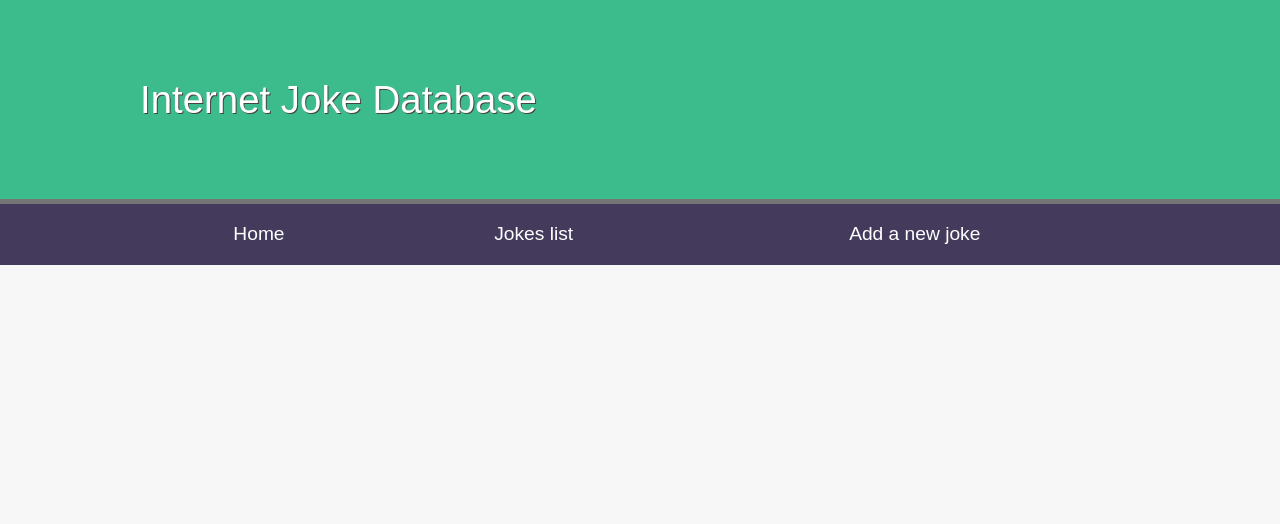
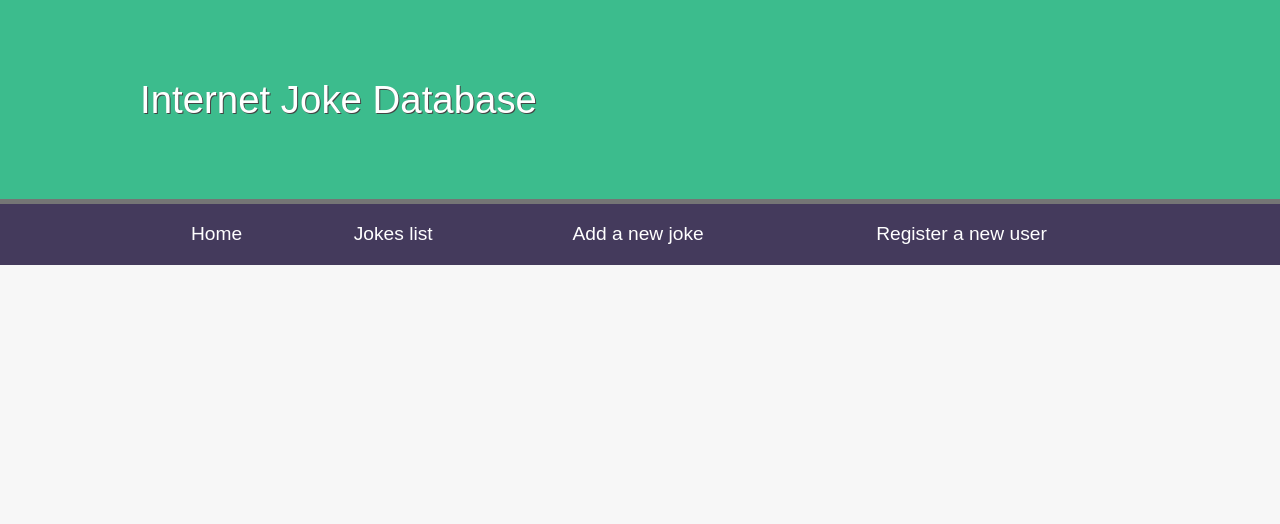
Before and after one commit to claremacadie/ijdb, a PHP site: page /html/archive/db_select.php in a window 1280 px wide. Shown: the top 524 px of the page. Run offline with PHP 8.4, Linux system fonts and the light colour scheme; data that the repository does not hold is empty; some libraries are stand-ins or nearby versions.

Commit message:
Amended layout.html.php to include 'Register a new user' link

```diff
--- a/templates/layout.html.php
+++ b/templates/layout.html.php
@@ -16,6 +16,7 @@
 				<li><a href="/">Home</a></li>
 				<li><a href="/joke/list">Jokes list</a></li>
 				<li><a href="/joke/edit">Add a new joke</a></li>
+				<li><a href="/author/register">Register a new user</a></li>
 			</ul>
 		</nav>
 
```
